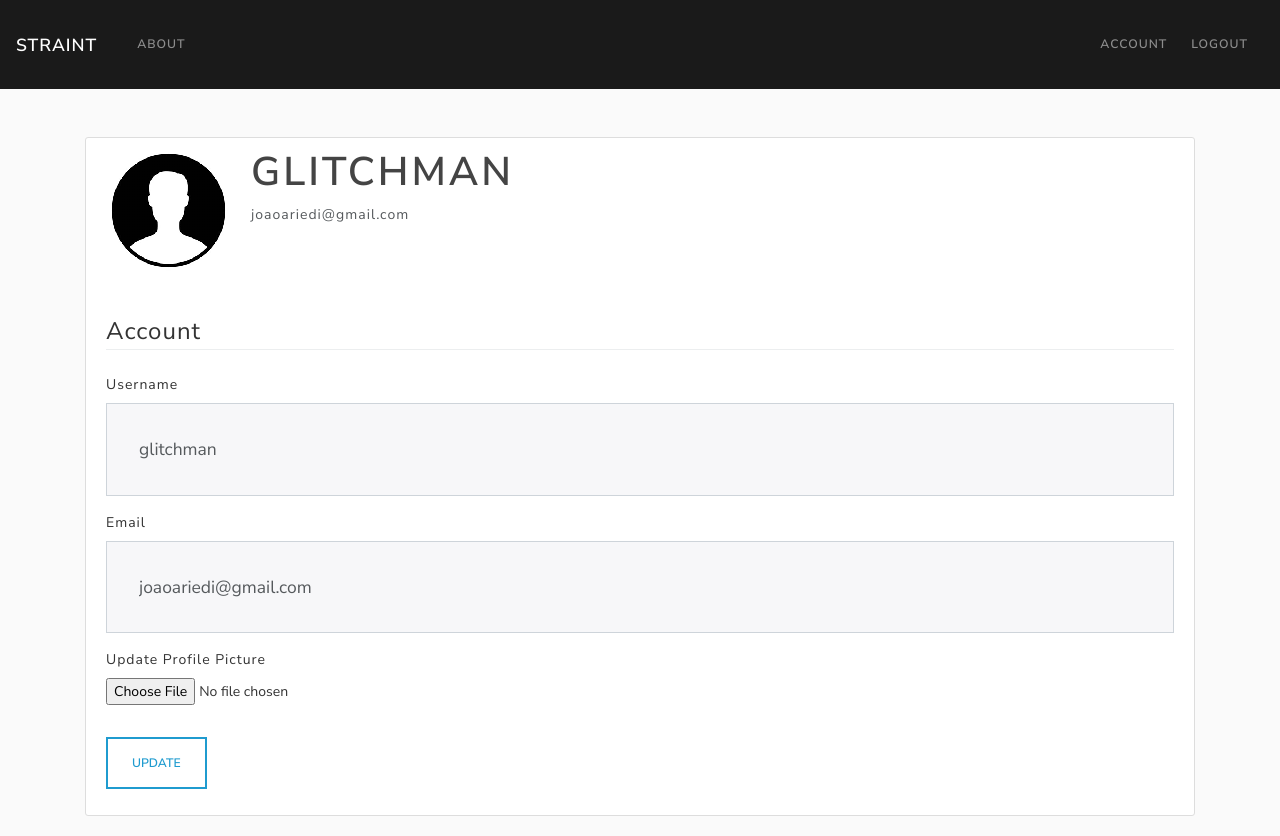
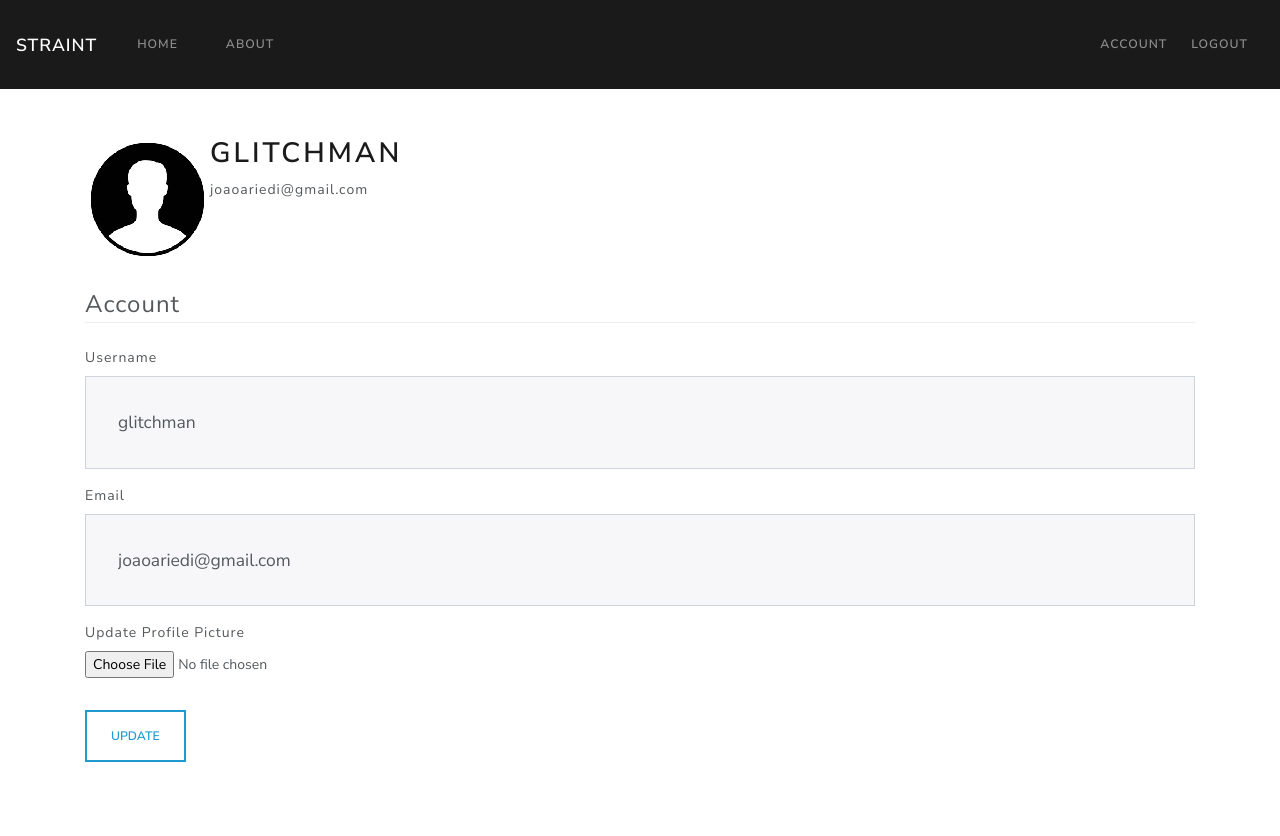
Before and after one commit to glitchman23/flask-canvas, a Flask app: page /account in a window 1280 px wide. After the commit the page ends 762 px from the top, so only its background shows below. Run offline with Flask 2, Linux system fonts and the light colour scheme; a user stored in the database is signed in; some libraries are stand-ins or nearby versions.

Commit message:
css exclusions

```diff
--- a/app/static/app.css
+++ /dev/null
@@ -1,80 +0,0 @@
-body {
-  background: #fafafa;
-  color: #333333;
-
-}
-
-h1, h2, h3, h4, h5, h6 {
-  color: #444444;
-}
-
-.bg-steel {
-  background-color: #5f788a;
-}
-
-.site-header .navbar-nav .nav-link {
-  color: #cbd5db;
-}
-
-.site-header .navbar-nav .nav-link:hover {
-  color: #ffffff;
-}
-
-.site-header .navbar-nav .nav-link.active {
-  font-weight: 500;
-}
-
-.content-section {
-  background: #ffffff;
-  padding: 10px 20px;
-  border: 1px solid #dddddd;
-  border-radius: 3px;
-  margin-bottom: 20px;
-}
-
-.article-title {
-  color: #444444;
-}
-
-a.article-title:hover {
-  color: #428bca;
-  text-decoration: none;
-}
-
-.article-content {
-  white-space: pre-line;
-}
-
-.article-img {
-  height: 65px;
-  width: 65px;
-  margin-right: 16px;
-}
-
-.article-metadata {
-  padding-bottom: 1px;
-  margin-bottom: 4px;
-  border-bottom: 1px solid #e3e3e3
-}
-
-.article-metadata a:hover {
-  color: #333;
-  text-decoration: none;
-}
-
-.article-svg {
-  width: 25px;
-  height: 25px;
-  vertical-align: middle;
-}
-
-.account-img {
-  height: 125px;
-  width: 125px;
-  margin-right: 20px;
-  margin-bottom: 16px;
-}
-
-.account-heading {
-  font-size: 2.5rem;
-}
--- a/app/templates/basic.html
+++ b/app/templates/basic.html
@@ -27,14 +27,17 @@
             aria-expanded="false" aria-label="Toggle navigation">
             <span class="navbar-toggler-icon"></span>
         </button>
-
         <div class="collapse navbar-collapse" id="navbarColor01">
+          <!--- left side bar  -->
           <ul class="navbar-nav mr-auto">
+            <li class="nav-item">
+              <a class="nav-link" href="{{ url_for('main.home') }}">Home</a>
             <li class="nav-item">
               <a class="nav-link" href="{{ url_for('main.about') }}">About</a>
             </li>
+            </li>
           </ul>
-          <!--- Right side bar  -->
+          <!--- right side bar  -->
           <ul class="navbar-nav my-2 my-lg-0">
             {% if current_user.is_authenticated %}
               <li class="nav-item mr-sm-2">
--- a/app/templates/home.html
+++ b/app/templates/home.html
@@ -4,7 +4,7 @@
 
 <div class="mt-5">
   <h1 class="display-5">Olá, seja bem-vindo!</h1>
-  <p class="lead">Aplicação canvas para novos projetos</p>
+  <p class="lead">Canvas para novos projetos</p>
   </p>
 </div>
 
```
Also changed, not shown: app/static/css/app.css (added).
